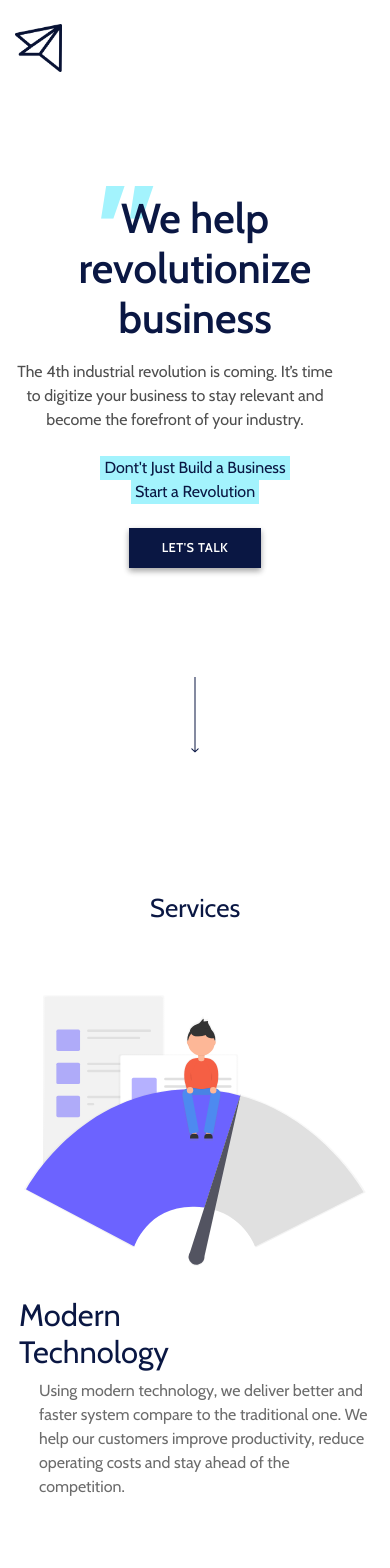
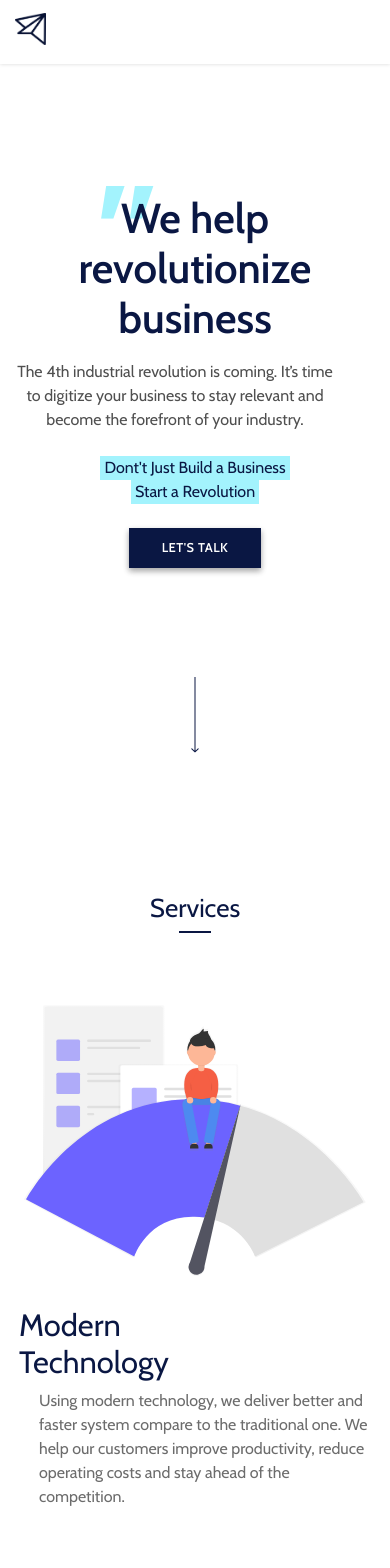
Before and after one commit to hdriqi/evius-landing-page, a Nuxt app: page / in a window 390 px wide. Shown: the top 1568 px of the page. Built offline with nearby package versions, Linux system fonts and the light colour scheme.

Commit message:
show & hide navbar on scroll

```diff
--- a/components/HomeBlog.vue
+++ b/components/HomeBlog.vue
@@ -5,9 +5,7 @@
 				<div class="text-center">
 					<h4 class="primary-color">Blog</h4>
 				</div>
-				<div class="separatorWrapper">
-					<div class="separator bgcyan"></div>
-				</div>
+				<div class="separator m-auto"></div>
 			</div>
 			<div v-for="(item,index) in $store.state.blog.list.slice(0,3)" :key="index">
 				<div class="row mb-7">
--- a/components/Nav.vue
+++ b/components/Nav.vue
@@ -1,8 +1,8 @@
 <template>
-	<div>
-		<div class="nav" id="nav">
-			<div class="container my-4">
-				<div class="row align-items-center">
+	<div >
+		<div class="nav" :class="{ hide: hideNav }">
+			<div class="container h-100">
+				<div class="row align-items-center h-100">
 					<div class="col-2 nav-logo">
 						<img src="~/assets/img/logo.png">
 					</div>
@@ -27,45 +27,47 @@
 </template>
 
 <script>
-let didScroll = false
 let lastScroll = window.scrollY
-
-const hasScrolled = () => {
-	const currentScroll = window.scrollY
-	if(lastScroll > currentScroll) {
-		console.log('up')
-	}
-	else{
-
-	}
-	lastScroll = currentScroll
-}
-const scrollChecker = () => {
-	if (didScroll) {
-		hasScrolled()
-		didScroll = false
-	}
-	window.requestAnimationFrame(scrollChecker)
-}
 
 export default {
 	data() {
 		return {
-			didScroll: false
+			didScroll: false,
+			hideNav: false
 		}
 	},
 
 	methods: {
 		handleScroll(e) {
-			didScroll = true
+			this.didScroll = true
+		},
+
+		hasScrolled() {
+			const currentScroll = window.scrollY
+			if(lastScroll > currentScroll && this.hideNav) {
+				this.hideNav = false
+			}
+			else if(lastScroll < currentScroll && !this.hideNav){
+				this.hideNav = true
+			}
+			lastScroll = currentScroll
+		},
+
+		scrollChecker() {
+			if (this.didScroll) {
+				this.hasScrolled()
+				this.didScroll = false
+			}
+			window.requestAnimationFrame(this.scrollChecker)
 		}
 	},
 
 	created() {
 		window.addEventListener('scroll', this.handleScroll)
 
-		window.requestAnimationFrame(scrollChecker)
+		window.requestAnimationFrame(this.scrollChecker)
 	},
+
 	destroyed: function () {
 		window.removeEventListener('scroll', this.handleScroll)
 	}
@@ -73,17 +75,23 @@ export default {
 </script>
 
 
-<style>
+<style scoped>
 .nav {
+	background: rgba(255, 255, 255, 1);
 	position: fixed;
 	top: 0;
 	width: 100%;
 	z-index: 10;
 	height: 4rem;
+	transition: transform .5s ease-out;
+	box-shadow: 0 0px 4px 0px rgba(0,0,0,0.16);
 }
 .nav-logo img{
-	height: 3rem;
+	height: 2rem;
 	width: auto;
+}
+.hide {
+	transform: translate3d(0,-150%,0);
 }
 
 .nav a {
--- a/components/Services.vue
+++ b/components/Services.vue
@@ -5,9 +5,7 @@
 				<div class="text-center">
 					<h4 class="primary-color">Services</h4>
 				</div>
-				<div class="separatorWrapper">
-					<div class="separator bgcyan"></div>
-				</div>
+				<div class="separator m-auto"></div>
 			</div>
 			<div class="row align-items-center mb-7 pb-7">
 				<div class="col-12 col-md-6 order-2 order-md-1">
--- a/components/Works.vue
+++ b/components/Works.vue
@@ -5,19 +5,19 @@
 				<div class="text-center">
 					<h4 class="primary-color">Works</h4>
 				</div>
-				<div class="separatorWrapper">
-					<div class="separator bgcyan"></div>
-				</div>
+				<div class="separator m-auto"></div>
 			</div>
 			<div class="row no-gutters">
-				<div class="col-12 col-md-4 works-list" style="background-image:url(https://cdn.dribbble.com/users/77628/screenshots/4516668/dribbble_genome_nationwide-800-small.png)">
+
+				<div v-for="work in works" :key="work.company" class="col-12 col-md-4 works-list" style="background-image:url(https://cdn.dribbble.com/users/77628/screenshots/4516668/dribbble_genome_nationwide-800-small.png)">
 					<div class="works-list-content p-4 text-center">
 						<div class="works-list-text p-3">
-							<h4 class="text--white fw-600">Genome Nationwite</h4>
+							<h4 class="text--white fw-600">{{ work.company }}</h4>
 						</div>
 					</div>
 				</div>
-				<div class="col-12 col-md-4 works-list" style="background-image:url(https://cdn.dribbble.com/users/77628/screenshots/4902420/usaa-genome_final_dribbble_b.jpg)">
+
+				<!-- <div class="col-12 col-md-4 works-list" style="background-image:url(https://cdn.dribbble.com/users/77628/screenshots/4902420/usaa-genome_final_dribbble_b.jpg)">
 					<div class="works-list-content p-4 text-center">
 						<div class="works-list-text p-3">
 							<h4 class="text--white fw-600">USAA Genome</h4>
@@ -30,11 +30,25 @@
 							<h4 class="text--white fw-600">Northwestern Mutual</h4>
 						</div>
 					</div>
-				</div>
+				</div> -->
 			</div>
 		</div>
 	</div>
 </template>
+
+<script>
+export default {
+	data() {
+		return {
+			works: [{
+				company: 'Meshmaker',
+				thumbnail: '/img/works/meshmaker/thumbnail.png'
+			}]
+		}
+	}
+}
+</script>
+
 
 <style>
 .works-list {
--- a/layouts/default.vue
+++ b/layouts/default.vue
@@ -90,4 +90,10 @@ a:hover {
 	display: inline-block;
 }
 
+.separator {
+	height: 2px;
+	background-color: #0A1743;
+	width: 2rem;
+}
+
 </style>
```
Also changed, not shown: static/img/works/meshmaker/thumbnail.png (added).
